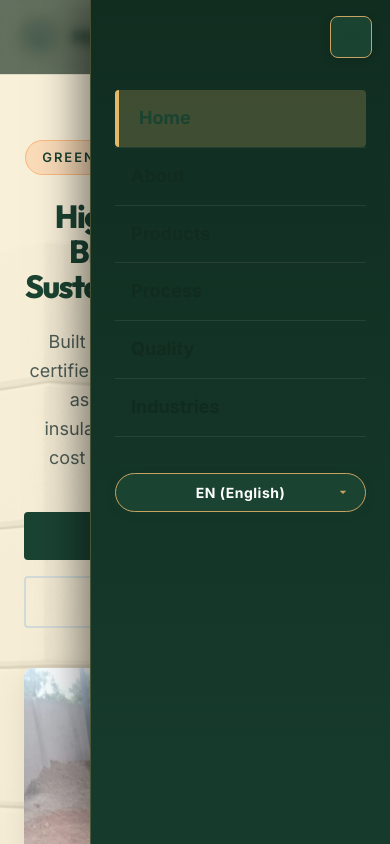
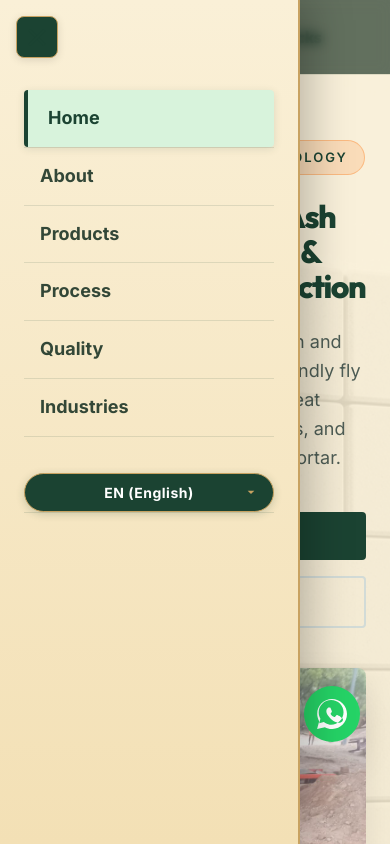
Before and after one commit to meenatchi-dev/fly-ash-bricks, a plain HTML site: page index.html in a window 390 px wide. Both pictures are taken after a click on the button "Toggle Menu". Shown: the top 844 px of the page. Drawn offline with Linux system fonts and the light colour scheme.

Commit message:
menu issues fixes

```diff
--- a/css/style.css
+++ b/css/style.css
@@ -1,4 +1,4 @@
-/* Meenakshi Fly Ash Bricks - Master Stylesheet (Version: 1.1.0) */
+/* Meenakshi Fly Ash Bricks - Master Stylesheet (Version: 1.1.5) */
 @import url('https://fonts.googleapis.com/css2?family=Inter:wght@300;400;500;600;700&family=Outfit:wght@300;400;500;600;700;800&display=swap');
 
 :root {
@@ -47,6 +47,9 @@ html {
   scroll-behavior: smooth;
   font-size: 16px;
   -webkit-text-size-adjust: 100%;
+  overflow-x: hidden;
+  width: 100%;
+  max-width: 100vw;
 }
 
 body {
@@ -55,6 +58,9 @@ body {
   color: var(--text-dark);
   line-height: 1.6;
   overflow-x: hidden;
+  width: 100%;
+  max-width: 100vw;
+  position: relative;
 }
 
 h1, h2, h3, h4, h5, h6 {
@@ -92,6 +98,8 @@ button, input, textarea, select {
 
 .section {
   padding: 100px 0;
+  overflow-x: hidden;
+  max-width: 100vw;
 }
 
 .section-dark {
@@ -276,14 +284,20 @@ button, input, textarea, select {
   transition: var(--transition-fast);
 }
 
-.nav-links a:hover,
+.nav-links a:hover {
+  color: #b58530;
+}
+
 .nav-links a.active {
-  color: var(--primary);
+  color: #a07328 !important; /* Distinct Rich Gold for active page link */
+  font-weight: 700;
 }
 
 .nav-links a:hover::after,
 .nav-links a.active::after {
   width: 100%;
+  height: 3px;
+  background-color: var(--accent);
 }
 
 .nav-ctas {
@@ -423,6 +437,8 @@ button, input, textarea, select {
   color: var(--text-light);
   padding-top: 100px;
   overflow: hidden;
+  width: 100%;
+  max-width: 100vw;
 }
 
 .hero-bg {
@@ -1946,21 +1962,28 @@ button, input, textarea, select {
   .section { padding: 60px 0; }
   .section-title { font-size: 32px; }
 
+  /* Prevent horizontal layout shifts & white space gaps on mobile */
+  .reveal-left,
+  .reveal-right {
+    transform: translateY(20px) !important;
+  }
+
+  .reveal-left.active,
+  .reveal-right.active {
+    transform: translateY(0) !important;
+  }
+
   /* Navbar Mobile Layout */
   .navbar .navbar-container {
-    padding: 0 18px;
+    padding: 0 16px;
+    display: flex;
+    justify-content: flex-start;
+    align-items: center;
+    gap: 12px;
   }
 
-  .logo {
-    font-size: 18px;
-  }
-
-  .brand-logo-img {
-    width: 36px;
-    height: 36px;
-  }
-
   .menu-toggle {
+    order: 1; /* Hamburger button comes first on the far left */
     display: flex;
     flex-direction: column;
     justify-content: center;
@@ -1976,6 +1999,17 @@ button, input, textarea, select {
     z-index: 1001;
     transition: var(--transition-fast);
     box-shadow: 0 2px 8px rgba(0, 0, 0, 0.12);
+    flex-shrink: 0;
+  }
+
+  .logo {
+    order: 2; /* Logo comes second right after hamburger button */
+    font-size: 17px;
+  }
+
+  .brand-logo-img {
+    width: 36px;
+    height: 36px;
   }
 
   .menu-toggle:hover {
@@ -2006,35 +2040,43 @@ button, input, textarea, select {
   .menu-toggle.active span:nth-child(2) { opacity: 0; transform: scaleX(0); }
   .menu-toggle.active span:nth-child(3) { transform: translateY(-8px) rotate(-45deg); }
 
-  .nav-links {
-    position: fixed;
-    top: 0;
-    right: -100%;
-    width: 300px;
-    max-width: 85vw;
-    height: 100vh;
-    background: linear-gradient(180deg, #102d20 0%, #163b2c 100%);
-    flex-direction: column;
-    align-items: stretch;
-    padding: 90px 24px 40px;
-    gap: 0;
-    transition: right var(--transition-normal);
-    box-shadow: -10px 0 40px rgba(0, 0, 0, 0.5);
-    z-index: 1000;
-    overflow-y: auto;
-    border-left: 1px solid rgba(200, 162, 97, 0.3);
+  .nav-links,
+  .navbar .nav-links,
+  .navbar.scrolled .nav-links,
+  header .nav-links,
+  header.navbar .nav-links {
+    position: fixed !important;
+    top: 0 !important;
+    left: -100% !important;
+    width: 300px !important;
+    max-width: 85vw !important;
+    height: 100vh !important;
+    background: linear-gradient(180deg, #faf0d7 0%, #f3e0b5 100%) !important; /* Golden background */
+    flex-direction: column !important;
+    align-items: stretch !important;
+    padding: 90px 24px 40px !important;
+    gap: 0 !important;
+    transition: left var(--transition-normal) !important;
+    box-shadow: 10px 0 40px rgba(0, 0, 0, 0.25) !important;
+    z-index: 1000 !important;
+    overflow-y: auto !important;
+    border-right: 2px solid #c8a261 !important;
   }
 
-  .nav-links.active {
-    right: 0;
+  .nav-links.active,
+  .navbar .nav-links.active,
+  .navbar.scrolled .nav-links.active,
+  header .nav-links.active,
+  header.navbar .nav-links.active {
+    left: 0 !important;
   }
 
   .nav-links li {
     width: 100%;
-    border-bottom: 1px solid rgba(255, 255, 255, 0.08);
+    border-bottom: 1px solid rgba(27, 67, 50, 0.12) !important;
   }
 
-  /* Mobile Menu Item Golden Text Styling - Comprehensive Fallback for index.html & subpages */
+  /* Mobile Menu Items - Green Font Color on Golden Background */
   .nav-links a,
   .nav-links a:link,
   .nav-links a:visited,
@@ -2047,12 +2089,20 @@ button, input, textarea, select {
   .navbar .nav-links li a,
   .navbar .nav-links li a:link,
   .navbar .nav-links li a:visited,
+  .navbar.scrolled .nav-links a,
+  .navbar.scrolled .nav-links a:link,
+  .navbar.scrolled .nav-links a:visited,
+  .navbar.scrolled .nav-links li a,
+  header .nav-links a,
+  header .nav-links a:link,
+  header .nav-links a:visited,
   body .nav-links a,
-  body .nav-links li a {
+  body .nav-links li a,
+  body .navbar .nav-links a {
     display: block !important;
     font-size: 18px !important;
     font-weight: 700 !important;
-    color: #e4b869 !important; /* Bright Golden text for all drawer items */
+    color: #112b1e !important; /* Deep Green font color for drawer items */
     padding: 14px 16px !important;
     width: 100% !important;
     text-decoration: none !important;
@@ -2060,10 +2110,12 @@ button, input, textarea, select {
   }
 
   .nav-links a::after,
-  .navbar .nav-links a::after {
+  .navbar .nav-links a::after,
+  .navbar.scrolled .nav-links a::after {
     display: none !important;
   }
 
+  /* Active & Hovered Item Selection - Light Green Highlight Background */
   .nav-links a:hover,
   .nav-links a:focus,
   .nav-links a.active,
@@ -2084,13 +2136,25 @@ button, input, textarea, select {
   .navbar .nav-links li a.active,
   .navbar .nav-links li a.active:link,
   .navbar .nav-links li a.active:visited,
+  .navbar.scrolled .nav-links a:hover,
+  .navbar.scrolled .nav-links a:focus,
+  .navbar.scrolled .nav-links a.active,
+  .navbar.scrolled .nav-links a.active:link,
+  .navbar.scrolled .nav-links a.active:visited,
+  .navbar.scrolled .nav-links li a:hover,
+  .navbar.scrolled .nav-links li a:focus,
+  .navbar.scrolled .nav-links li a.active,
+  header .nav-links a:hover,
+  header .nav-links a:focus,
+  header .nav-links a.active,
   body .nav-links a.active,
   body .nav-links a:hover {
-    color: #ffffff !important; /* Crisp white text for active/hover item */
-    background-color: rgba(228, 184, 105, 0.22) !important; /* Gold highlight background */
-    border-left: 4px solid #e4b869 !important; /* Left gold accent bar */
+    color: #112b1e !important; /* Deep Green text for selected item */
+    background-color: #d8f3dc !important; /* Light Green selection background */
+    border-left: 4px solid #1b4332 !important; /* Deep Green left accent bar */
     padding-left: 20px !important;
     border-radius: 4px !important;
+    box-shadow: 0 2px 8px rgba(27, 67, 50, 0.12) !important;
   }
 
   .lang-selector-li {
--- a/index.html
+++ b/index.html
@@ -18,7 +18,7 @@
   <meta name="twitter:title" content="Meenakshi Flyash Bricks | Premium Fly Ash Brick Manufacturers &amp; Suppliers">
   <meta name="twitter:description" content="Meenakshi Flyash Bricks manufactures premium fly ash bricks, interlocking bricks, and paver blocks. Trust in every brick. Get a free quote.">
   <meta name="twitter:image" content="https://meenatchi-dev.github.io/fly-ash-bricks/images/logo.jpg">
-  <link rel="stylesheet" href="css/style.css?v=1.1.0">
+  <link rel="stylesheet" href="css/style.css?v=1.1.5">
   <script src="js/main.js" defer></script>
   <script src="js/components.js" defer></script>
   <script src="js/i18n.js" defer></script>
--- a/js/main.js
+++ b/js/main.js
@@ -30,12 +30,18 @@
       handleScroll(); // Run once
     }
 
-    // Highlight current page link based on filename
-    const currentPath = window.location.pathname.split('/').pop() || 'index.html';
+    // Highlight current page link based on exact clean filename
+    let rawPath = window.location.pathname.split('/').pop().split('#')[0].split('?')[0];
+    if (!rawPath || !rawPath.endsWith('.html')) {
+      rawPath = 'index.html';
+    }
+
     if (navLinks.length > 0) {
       navLinks.forEach(link => {
-        const linkPath = link.getAttribute('href');
-        if (linkPath === currentPath) {
+        const href = link.getAttribute('href');
+        if (!href) return;
+        const linkPath = href.split('#')[0].split('?')[0].split('/').pop();
+        if (linkPath === rawPath) {
           link.classList.add('active');
         } else {
           link.classList.remove('active');
@@ -77,6 +83,10 @@
   document.addEventListener('DOMContentLoaded', () => {
     // Run navbar handlers on DOM load
     window.initNavbarHandlers();
+
+    // Immediately activate hero & top header elements to prevent initial layout shift
+    const heroElements = document.querySelectorAll('.hero .reveal, .hero .reveal-left, .hero .reveal-right, .breadcrumbs .reveal, .breadcrumbs .reveal-left');
+    heroElements.forEach(el => el.classList.add('active'));
 
     // --- 3. Scroll Reveal Animations (IntersectionObserver) ---
   const revealElements = document.querySelectorAll('.reveal, .reveal-left, .reveal-right');
```
Also changed, not shown: about.html (+1 -1 lines), contact.html (+1 -1 lines), faq.html (+1 -1 lines), gallery.html (+1 -1 lines), industries.html (+1 -1 lines), process.html (+1 -1 lines), products.html (+1 -1 lines), quality.html (+1 -1 lines).
